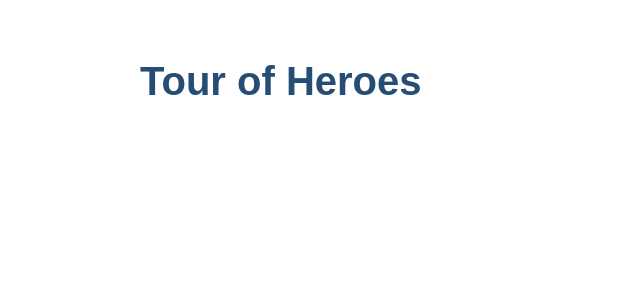
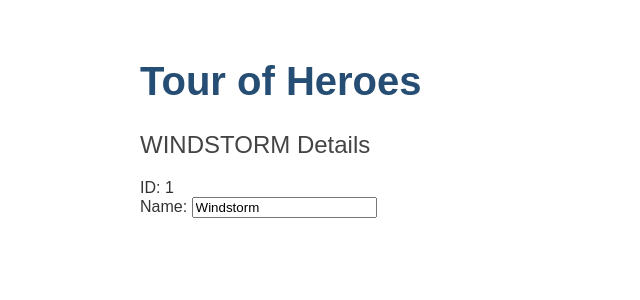
Before and after one commit to celoiuflorinelvis/angular-tour-of-heroes, an Angular app: page / in a window 1280 px wide. Shown: the top 300 px of the page, without its empty margins (0-640 px from the left). Built offline with nearby package versions, Linux system fonts and the light colour scheme.

Commit message:
edit hero name

```diff
--- a/src/app/app.component.html
+++ b/src/app/app.component.html
@@ -1,5 +1,6 @@
-<h1>{{title}}</h1>
+<h1>{{ title }}</h1>
 
+<app-heroes></app-heroes>
 
 <!--
 Copyright Google LLC. All Rights Reserved.
--- /dev/null
+++ b/src/app/hero.ts
@@ -0,0 +1,4 @@
+export interface Hero {
+  id: number;
+  name: string;
+}
--- /dev/null
+++ b/src/app/heroes/heroes.component.html
@@ -0,0 +1,8 @@
+<h2>{{ hero.name | uppercase }} Details</h2>
+
+<div><span>ID: </span>{{ hero.id }}</div>
+
+<div>
+  <span>Name: </span>
+  <input [(ngModel)]="hero.name" />
+</div>
--- /dev/null
+++ b/src/app/heroes/heroes.component.ts
@@ -0,0 +1,17 @@
+import { Component, OnInit } from '@angular/core';
+
+@Component({
+  selector: 'app-heroes',
+  templateUrl: './heroes.component.html',
+  styleUrls: ['./heroes.component.css'],
+})
+export class HeroesComponent implements OnInit {
+  hero = {
+    id: 1,
+    name: 'Windstorm',
+  };
+
+  constructor() {}
+
+  ngOnInit(): void {}
+}
```
Also changed, not shown: src/app/app.module.ts (+6 -9 lines), src/app/heroes/heroes.component.css (added), 2 other files (tests, documents, lock files or other folders).
